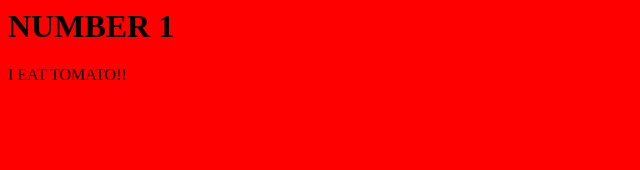
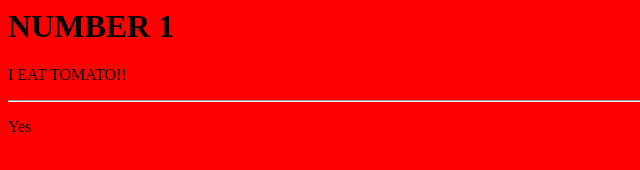
Before and after one commit to Voeth000/NewWebpage, a plain HTML site: page index.html in a window 1280 px wide. Shown: the whole page, without its empty margins (0-640 px from the left). Drawn offline with Linux system fonts and the light colour scheme.

Commit message:
Update index.html

```diff
--- a/index.html
+++ b/index.html
@@ -5,5 +5,7 @@
     <body bgcolor=red>
      <h1>NUMBER 1</h1>
      <p>I EAT TOMATO!!
+     <hr>
+     <p>Yes
     </body>
 </html>
```
